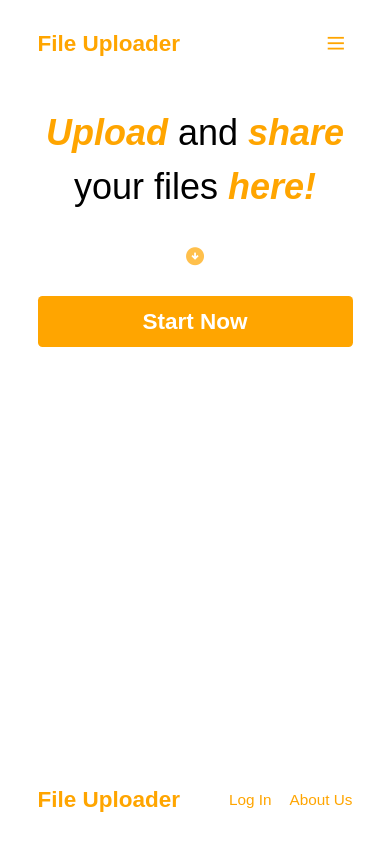
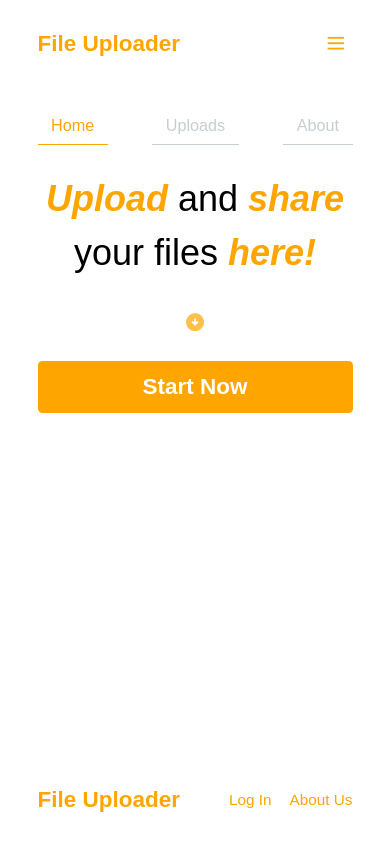
Before and after one commit to ulathincube/file-upload-client, a React (Vite) app: page / in a window 390 px wide. Built offline with nearby package versions, Linux system fonts and the light colour scheme; a web font is replaced by a local one.

Commit message:
Feat: add Navigation

```diff
--- /dev/null
+++ b/src/components/Navigation.jsx
@@ -0,0 +1,35 @@
+import styles from "./Navigation.module.css";
+import { Link } from "react-router";
+
+function Navigation({ current = "home" }) {
+  return (
+    <ul className={styles.navigation}>
+      <li className={styles.item}>
+        <Link
+          to="/"
+          className={current === "home" ? styles.current : styles.link}
+        >
+          Home
+        </Link>
+      </li>
+      <li className={styles.item}>
+        <Link
+          to="/uploads"
+          className={current === "uploads" ? styles.current : styles.link}
+        >
+          Uploads
+        </Link>
+      </li>
+      <li className={styles.item}>
+        <Link
+          to="/about"
+          className={current === "about" ? styles.current : styles.link}
+        >
+          About
+        </Link>
+      </li>
+    </ul>
+  );
+}
+
+export default Navigation;
--- /dev/null
+++ b/src/components/Navigation.module.css
@@ -0,0 +1,38 @@
+.navigation {
+  display: none;
+  visibility: hidden;
+  pointer-events: none;
+  align-items: center;
+  justify-content: space-between;
+  list-style: none;
+  margin-bottom: 3rem;
+}
+
+.item {
+  border-bottom: 0.1rem solid hsl(200deg 10% 80%);
+  padding: 0.75rem 1.5rem;
+  font-weight: 500;
+  font-size: 1.8rem;
+}
+
+.link {
+  color: hsl(200deg 10% 80%);
+  text-decoration: none;
+}
+
+.current {
+  color: orange;
+  text-decoration: none;
+}
+
+.item:has(.current) {
+  border-bottom: 0.1rem solid orange;
+}
+
+@media screen and (max-width: 37.5em) {
+  .navigation {
+    display: flex;
+    pointer-events: all;
+    visibility: visible;
+  }
+}
--- a/src/pages/About.jsx
+++ b/src/pages/About.jsx
@@ -1,12 +1,14 @@
 import Header from "../components/Header";
 import Footer from "../components/Footer";
 import styles from "./About.module.css";
+import Navigation from "../components/Navigation";
 import { Link } from "react-router";
 
 function About() {
   return (
     <>
       <Header />
+      <Navigation current="about" />
       <section className={styles.about}>
         <article className={styles.box}>
           <h1 className={styles.heading}>What is File Uploader?</h1>
--- a/src/pages/Home.jsx
+++ b/src/pages/Home.jsx
@@ -3,11 +3,13 @@ import Hero from "../components/Hero";
 import Footer from "../components/Footer";
 import { Link } from "react-router";
 import styles from "./Home.module.css";
+import Navigation from "../components/Navigation";
 
 function Home() {
   return (
     <>
       <Header />
+      <Navigation />
       <section className={styles.home}>
         <h1 className={styles.heading}>
           <span className={styles.italic}>Upload</span> and{" "}
--- a/src/pages/Uploads.jsx
+++ b/src/pages/Uploads.jsx
@@ -15,6 +15,7 @@ import StyledButton from "../components/StyledButton";
 import styles from "./Uploads.module.css";
 import Error from "../components/Error";
 import Loading from "../components/Loading";
+import Navigation from "../components/Navigation";
 
 function Uploads() {
   // const folderNameInputRef = useRef();
@@ -90,6 +91,7 @@ function Uploads() {
   return (
     <>
       <Header />
+      <Navigation current="uploads" />
       <ErrorBoundary fallback={<h1>filesData not rendering correctly</h1>}>
         <CurrentFiles>{filesData}</CurrentFiles>
       </ErrorBoundary>
```
